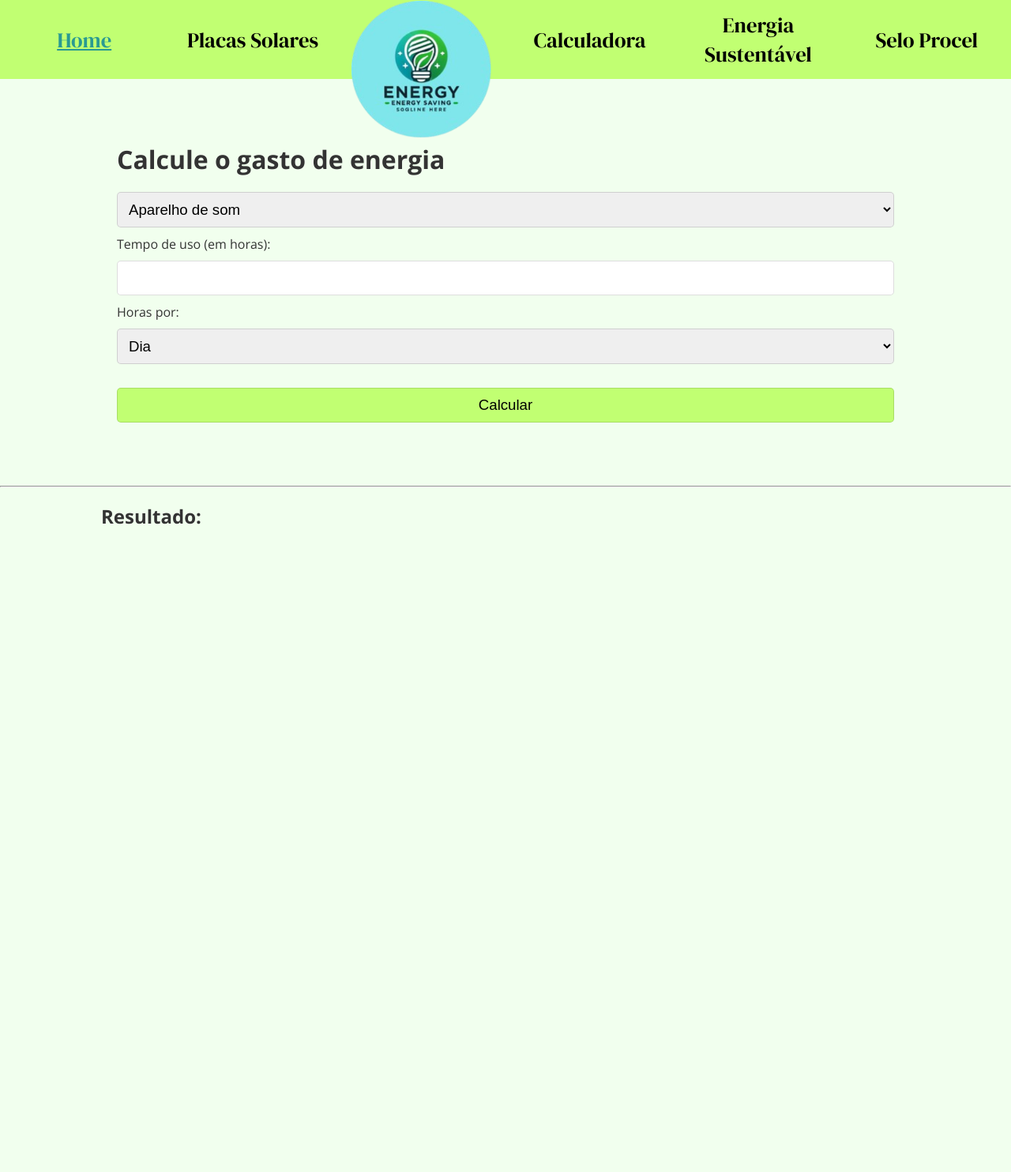
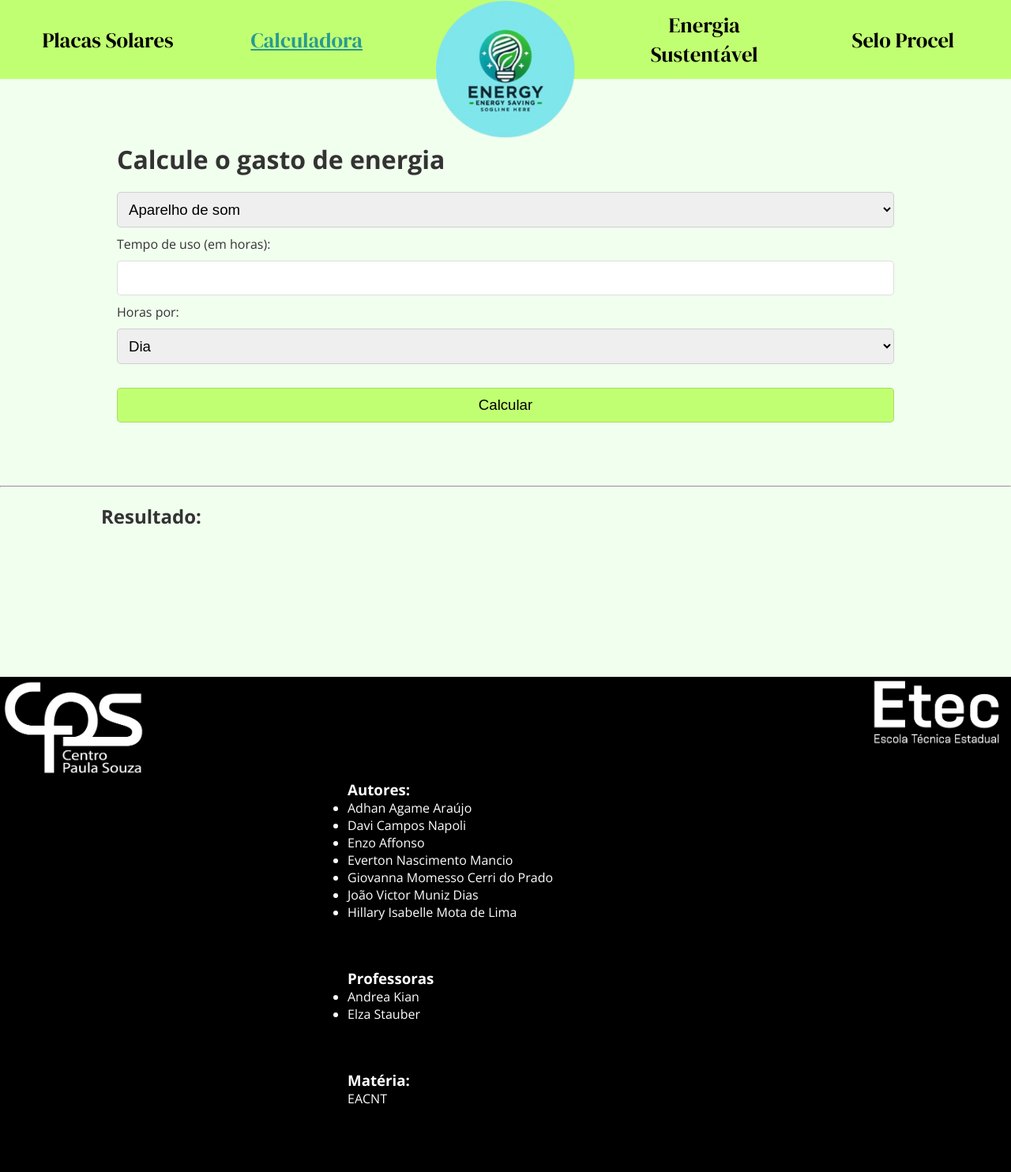
Before and after one commit to Evy8882/Energy-Saving, a plain HTML site: page calculator.html in a window 1280 px wide. Shown: the whole page at 79% size. Before the commit the page ends 800 px from the top, so only its background shows below. Drawn offline with nearby package versions, Linux system fonts and the light colour scheme.

Commit message:
redesign do header, adição footer com informações

```diff
--- a/calculator.html
+++ b/calculator.html
@@ -11,10 +11,9 @@
     <header>
         <nav class="nav-bar">
             <ul class="nav-list">
-                <li><a href="index.html" class="current-page">Home</a></li>
                 <li><a href="solar-panels.html">Placas Solares</a></li>
-                <li><img src="imgs/logo.png" alt="Energy Saving" class="logo"></li>
-                <li><a href="calculator.html">Calculadora</a></li>
+                <li><a href="calculator.html" class="current-page">Calculadora</a></li>
+                <li><a href="index.html" class="img-link"><img src="imgs/logo.png" alt="Energy Saving" class="logo"></a></li>
                 <li><a href="sustainable-energy.html">Energia Sustentável</a></li>
                 <li><a href="selo procel.html">Selo Procel</a></li>
             </ul>
@@ -70,11 +69,39 @@
             <button>Calcular</button>
         </form>
         <hr>
-        <div class="result-div">
+        <div class="result-div" style="min-height: 200px;">
             <h2>Resultado:</h2>
             <p id="resultado"></p>
         </div>
     </main>
+    <footer style="width: 100%; background-color: #000; display: flex; color: white; flex-direction: column; align-items: center; gap: 60px; position: relative;">
+        <img src="imgs/logo_cps.png" alt="" style="height: 120px; position: absolute; top: 4px; left: 4px;">
+        <img src="imgs/logo_etec.png" alt="" style="height: 120px; position: absolute; top: 4px; right: 4px;">
+        <section style="margin-top: 130px; width: 400px;">
+            <h3>Autores:</h3>
+            <ul>
+                <li>Adhan Agame Araújo</li>
+                <li>Davi Campos Napoli</li>
+                <li>Enzo Affonso</li>
+                <li>Everton Nascimento Mancio</li>
+                <li>Giovanna Momesso Cerri do Prado</li>
+                <li>João Victor Muniz Dias</li>
+                <li>Hillary Isabelle Mota de Lima</li>
+            </ul>
+        </section>
+        <section style="width: 400px;">
+            <h3>Professoras</h3>
+            <ul>
+                <li>Andrea Kian</li>
+                <li>Elza Stauber</li>
+            </ul>
+        </section>
+        <section style="width: 400px;">
+            <h3>Matéria:</h3>
+            EACNT
+        </section>
+        <br>
+    </footer>
     <script src="calculator.js"></script>
 </body>
 </html>
--- a/style.css
+++ b/style.css
@@ -14,6 +14,9 @@ header{
     font-size: 20pt;
     background-color: #c1ff72;
     height: 100px;
+}
+main{
+    min-width: calc(100vh - 100px);
 }
 header .nav-bar{
     height: 100%;
@@ -36,12 +39,15 @@ header .nav-list li a{
     color: #000;
     transition: 200ms
 }
-header .nav-list li a:hover{
+header .nav-list li a:hover:not(.img-link){
     color: #fff;
     background-color: #0002;
     border-radius: 5px;
 }
-header .nav-list li .current-page{
+.img-link:hover{
+    filter: brightness(0.8);
+}
+header .nav-list li .current-page:not(.img-link){
     color: #299a92;
     text-decoration: underline;
 }
```
Also changed, not shown: index.html (+29 -2 lines), selo procel.html (+30 -3 lines), solar-panels.html (+32 -5 lines), sustainable-energy.html (+2 -3 lines), imgs/logo_cps.png (added), imgs/logo_etec.png (added), 1 other file.
